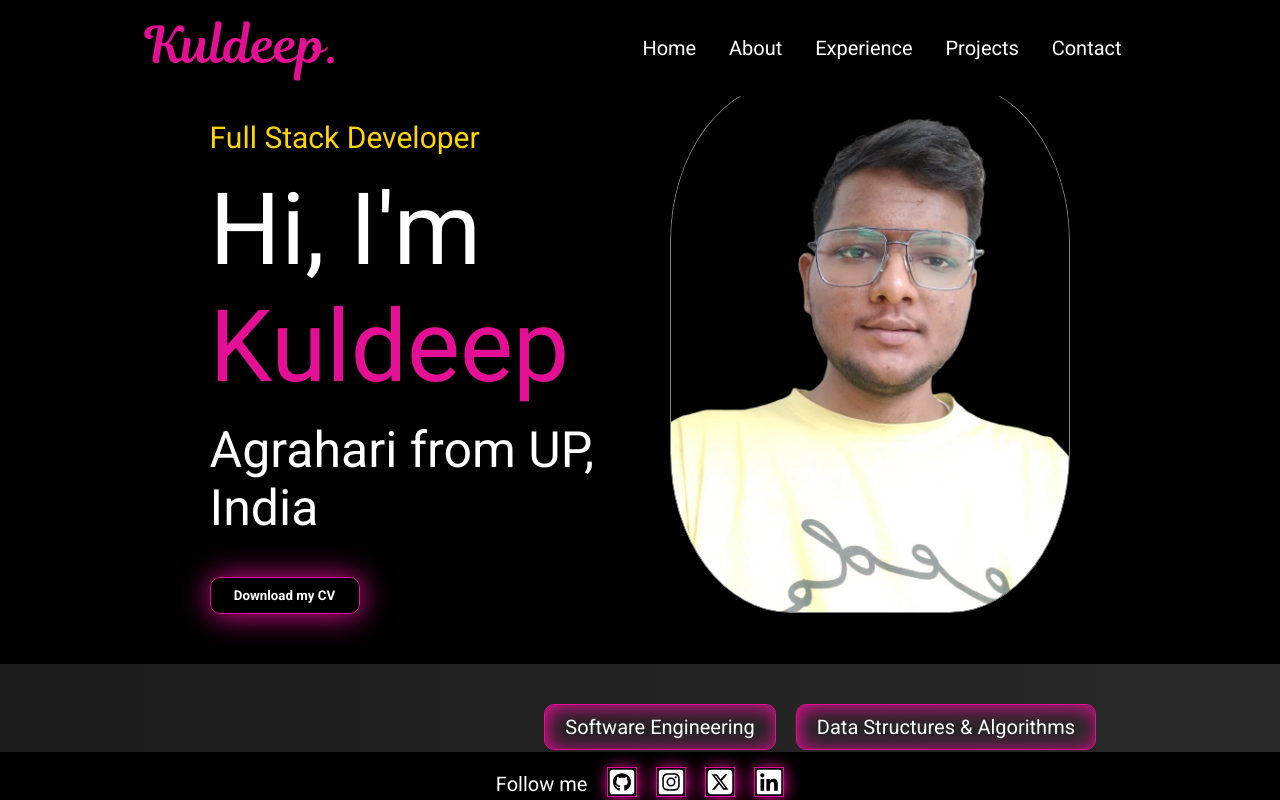
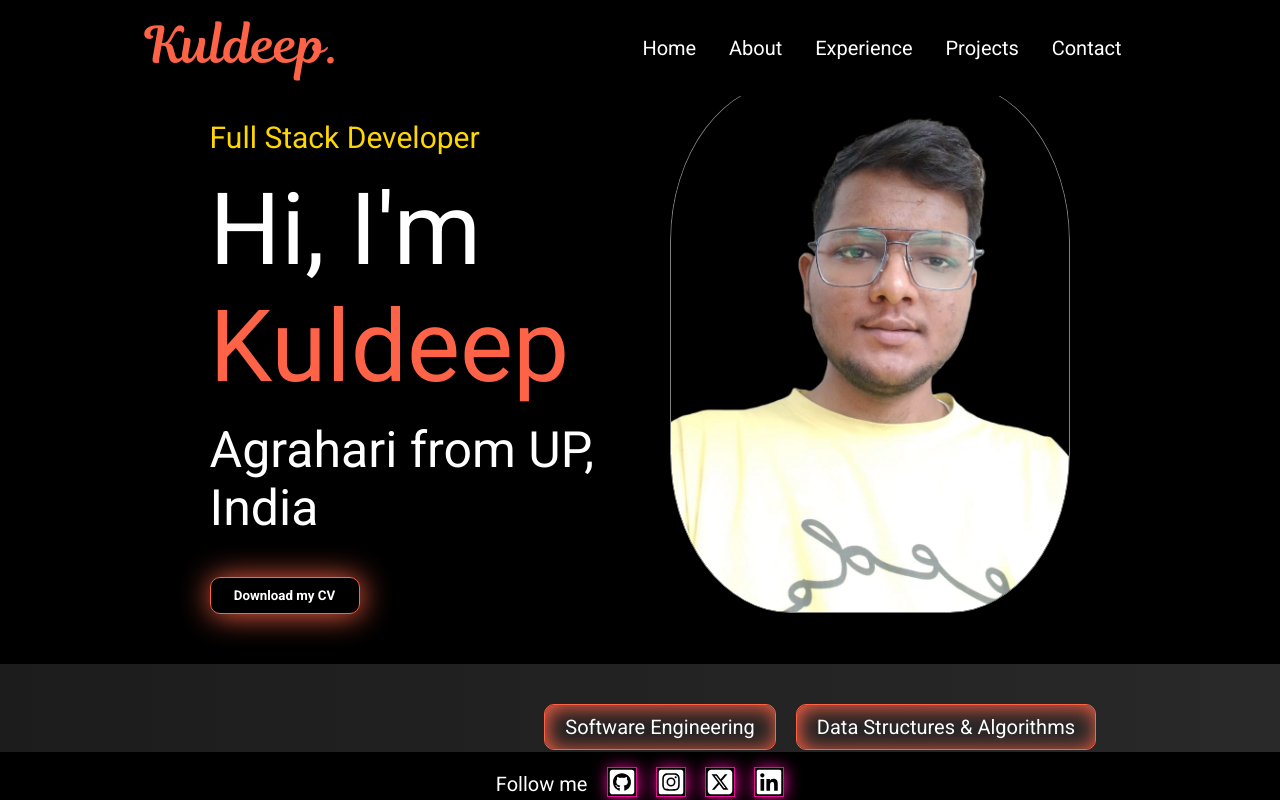
Before and after one commit to Kuldeepagrahari/Portfolio_website, a React (Vite) app: page / in a window 1280 px wide. Built offline with nearby package versions, Linux system fonts and the light colour scheme.

Commit message:
color adjustment

```diff
--- a/src/components/Navbar/Nav.jsx
+++ b/src/components/Navbar/Nav.jsx
@@ -5,7 +5,7 @@ const Nav = () => {
   return (
     <div className='nav'>
       {/* <h1>Kuldeep.</h1> */}
-      <img src="logo.png" alt="" />
+      <img src="logo2.png" alt="" />
       <ul>
         <li><Link to="home" smooth={true} duration={500}>Home</Link></li>
         <li><Link to="about" smooth={true} duration={500}>About</Link></li>
--- a/src/components/Navbar/nav.css
+++ b/src/components/Navbar/nav.css
@@ -7,6 +7,7 @@
     align-items: center;
     justify-content: space-around;
     width: 100%;
+
     h1{
         font-size: 40px;
         font-style: italic;
@@ -30,3 +31,10 @@
         }
     }
 }
+@media screen and (max-width:768px) {
+    .nav{
+        img{
+            width: 100px;
+        }
+    }
+}
--- a/src/index.css
+++ b/src/index.css
@@ -6,6 +6,9 @@
   font-weight: 400;
   font-style: normal;
 
+}
+:root{
+  --theme-color: tomato;
 }
 ::-webkit-scrollbar{
   display: none;
--- a/src/pages/About/About.jsx
+++ b/src/pages/About/About.jsx
@@ -7,7 +7,7 @@ const About = () => {
   return (
     <div className='about'>
       <div className="left">
-       <h1 style={{fontSize:"80px", textAlign:"center", color:"#e50f95", marginBottom:"20px"}}>About Me</h1>
+       <h1 style={{fontSize:"80px", textAlign:"center", color:"var(--theme-color)", marginBottom:"20px"}}>About Me</h1>
       <div className='about-content'>
 
         <p>
--- a/src/pages/About/about.css
+++ b/src/pages/About/about.css
@@ -72,10 +72,10 @@
 }
 
 .skills .soft div {
-    border: 1px solid #e50f95;
+    border: 1px solid var(--theme-color);
     color: white;
     padding: 10px 20px;
-    box-shadow: 2px 2px 20px inset #e50f95;
+    box-shadow: 2px 2px 20px inset var(--theme-color);
     border-radius: 10px;
     display: flex;
     align-items: center;
--- a/src/pages/Contact/Contact.jsx
+++ b/src/pages/Contact/Contact.jsx
@@ -17,7 +17,7 @@ const Contact = () => {
     />
         </div>
         <div className="right">
-               <h1 style={{fontSize:"80px", color:"rgb(45, 72, 246)", textAlign:"center"}}>Contact Me</h1>
+               <h1 style={{fontSize:"80px", color:"var(--theme-color)", textAlign:"center"}}>Contact Me</h1>
             <form >
                 <input type="text" name="name" placeholder="Your Name"/>
                 <input type="email" name="email" placeholder="Your Email"/>
--- a/src/pages/Contact/contact.css
+++ b/src/pages/Contact/contact.css
@@ -49,7 +49,7 @@
             width: 80%;
             outline: none;
             border:none;
-            background-color: rgb(45, 72, 246);
+            background-color: var(--theme-color);
             color:white;
             border-radius: 5px;
             padding: 15px 0;
--- a/src/pages/Home/Home.jsx
+++ b/src/pages/Home/Home.jsx
@@ -5,9 +5,9 @@ const Home = () => {
     <div name="home" className='home'>
       <div className="left">
       <h2 style={{color:"gold"}}> Full Stack Developer </h2>
-      <h1 className='head'>Hi, I'm <span style={{color:"#e50f95"}}>Kuldeep</span></h1>
+      <h1 className='head'>Hi, I'm <span style={{color:"var(--theme-color)"}}>Kuldeep</span></h1>
       <h1>Agrahari from UP, India</h1>
-      <button style={{border:"1px solid #e50f95", backgroundColor:"transparent", color:"white", width:"150px", padding:"10px 10px", borderRadius:"10px", fontWeight:"bold",marginTop:"3vh", boxShadow:"1px 1px 30px #e50f95"}}>Download my CV</button>
+      <button style={{border:"1px solid var(--theme-color)", backgroundColor:"transparent", color:"white", width:"150px", padding:"10px 10px", borderRadius:"10px", fontWeight:"bold",marginTop:"3vh", boxShadow:"1px 1px 30px var(--theme-color)"}}>Download my CV</button>
       </div>
       <div className="right">
        <img src="mypic.png" alt="pic" />
```
Also changed, not shown: public/logo2.png (added).
